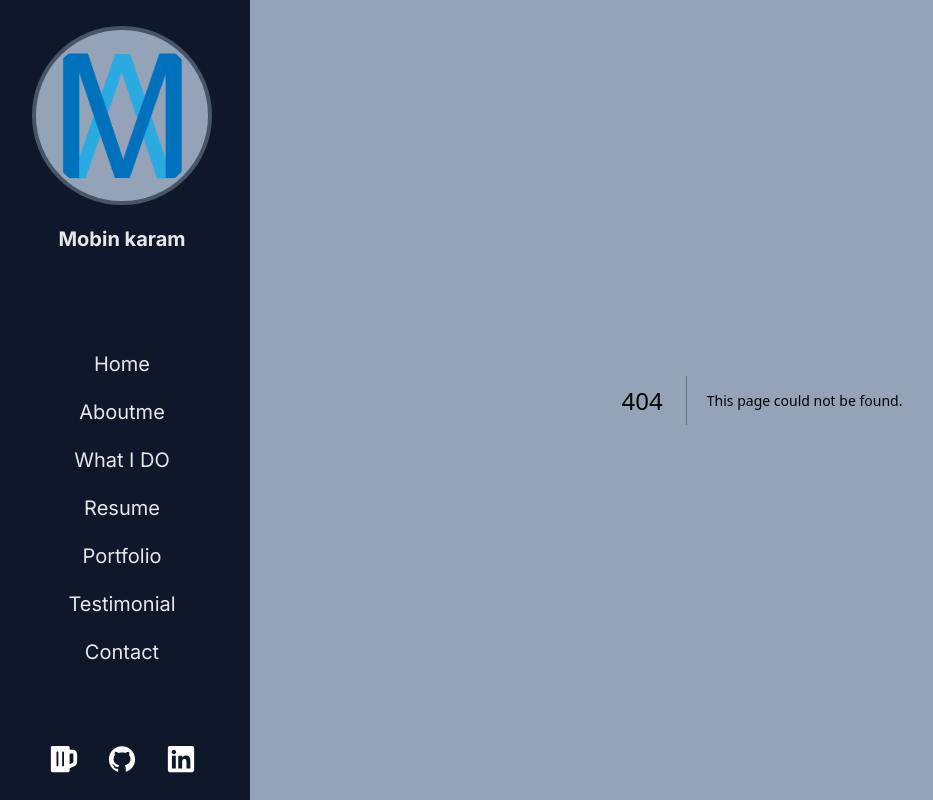
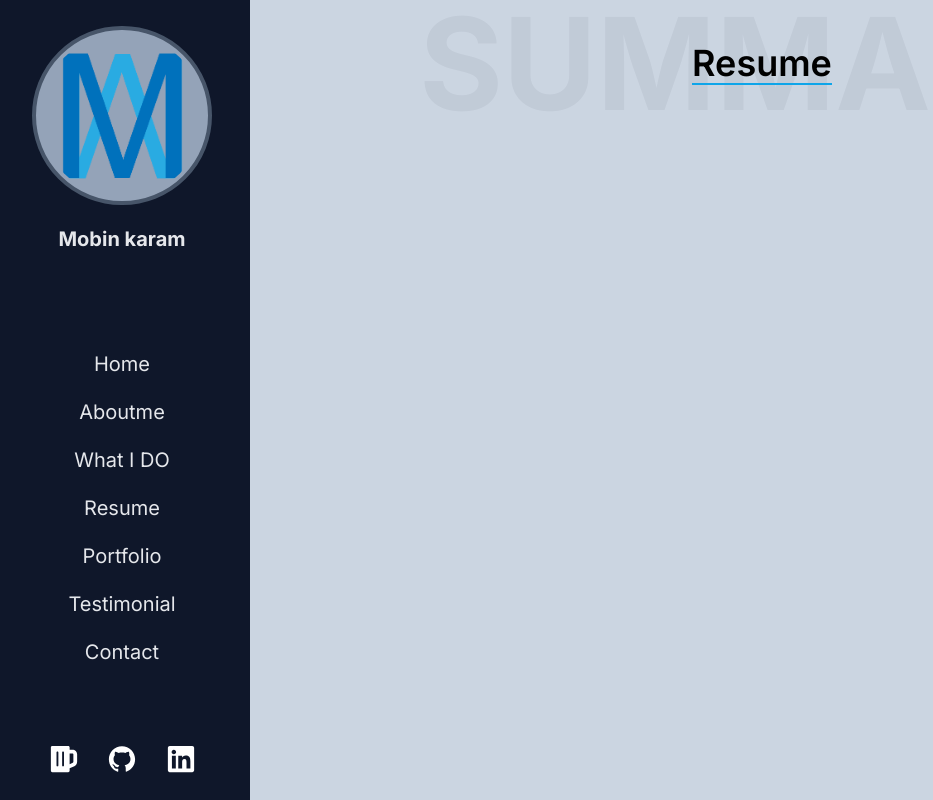
Before and after one commit to Mobin-Karam/mobinkaram.ir, a Next.js app in the folder v3.0.4/client/: page /resume in a window 1280 px wide. Before the commit this address had no page. Shown: the whole page, without its empty margins (6-939 px from the left). Built offline with nearby package versions, Linux system fonts and the light colour scheme.

Commit message:
add resume section

```diff
--- /dev/null
+++ b/v3.0.4/client/app/resume/page.tsx
@@ -0,0 +1,23 @@
+// Resume
+
+export default function Page() {
+  return (
+    <div className="w-full h-screen py-50px bg-slate-300 ">
+      <div className="relative w-full flex items-center justify-center flex-row flex-nowrap">
+        <span className="text-9xl font-bold text-gray-900/5 font-popp">
+          SUMMARY
+        </span>
+        <span className="border-b-2 text-4xl font-popp font-semibold border-sky-500 absolute top-100">
+          Resume
+        </span>
+      </div>
+      <div className="w-full flex items-center justify-center flex-col flex-nowrap">
+        <div className="flex items-center justify-center flex-row flex-nowrap">
+          <div className=""></div>
+          <div className=""></div>
+        </div>
+        <div className=""></div>
+      </div>
+    </div>
+  );
+}
```
